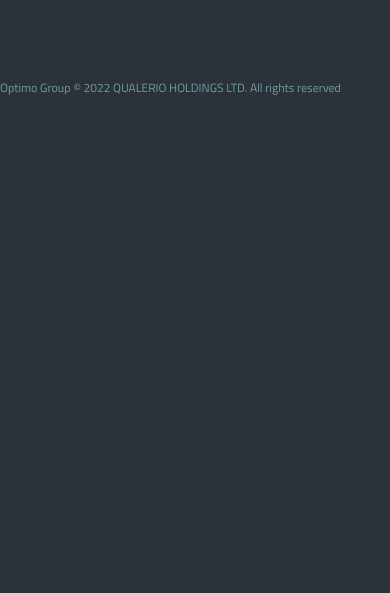
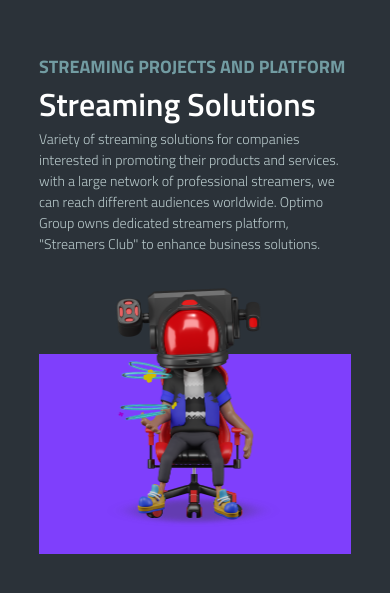
Before and after one commit to Optimogroupio/optimo-group-website, a Next.js app: page /mobile in a window 390 px wide. Shown: the part 3189-3782 px from the top of the page. Before the commit the page ends 3311 px from the top, so only its background shows below. Built offline with nearby package versions, Linux system fonts and the light colour scheme.

Commit message:
mobile streaming solutions

```diff
--- a/pages/mobile.js
+++ b/pages/mobile.js
@@ -148,7 +148,27 @@
                         </div>
                     </div>
                 </div>
-
+                {/* Streaming Solutions */}
+                <div className={styles.streamingSolutions}>
+                    <h2 className={styles.secondaryHeader}>Streaming Projects and Platform</h2>
+                    <h1 className={styles.title}>Streaming Solutions</h1>
+                    <span className={styles.text}>
+                        Variety of streaming solutions for companies interested in promoting their products and services.
+                        with a large network of professional streamers, we can reach different audiences worldwide.
+                        Optimo Group owns dedicated streamers platform, {`"`}Streamers Club{`"`} to enhance business solutions.
+                    </span>
+                    <div className={styles.imageContainer}>
+                        <div className={styles.imageBg}/>
+                        <div className={styles.image}>
+                            <Image
+                                src="/images/Streaming Solutions.png"
+                                alt="Streaming Solutions"
+                                width={250}
+                                height={250}
+                            />
+                        </div>
+                    </div>
+                </div>
                 <div />
             </div>
             <Footer />
--- a/styles/pages/Mobile.module.css
+++ b/styles/pages/Mobile.module.css
@@ -152,3 +152,14 @@
     height: 350px;
     margin-top: 100px;
 }
+/* Streaming Solutions */
+.streamingSolutions{
+    display: flex;
+    flex-direction: column;
+}
+.streamingSolutions .imageContainer{
+    width: 100%;
+    height: 200px;
+    margin-top: 100px;
+    justify-content: center;
+}
```
